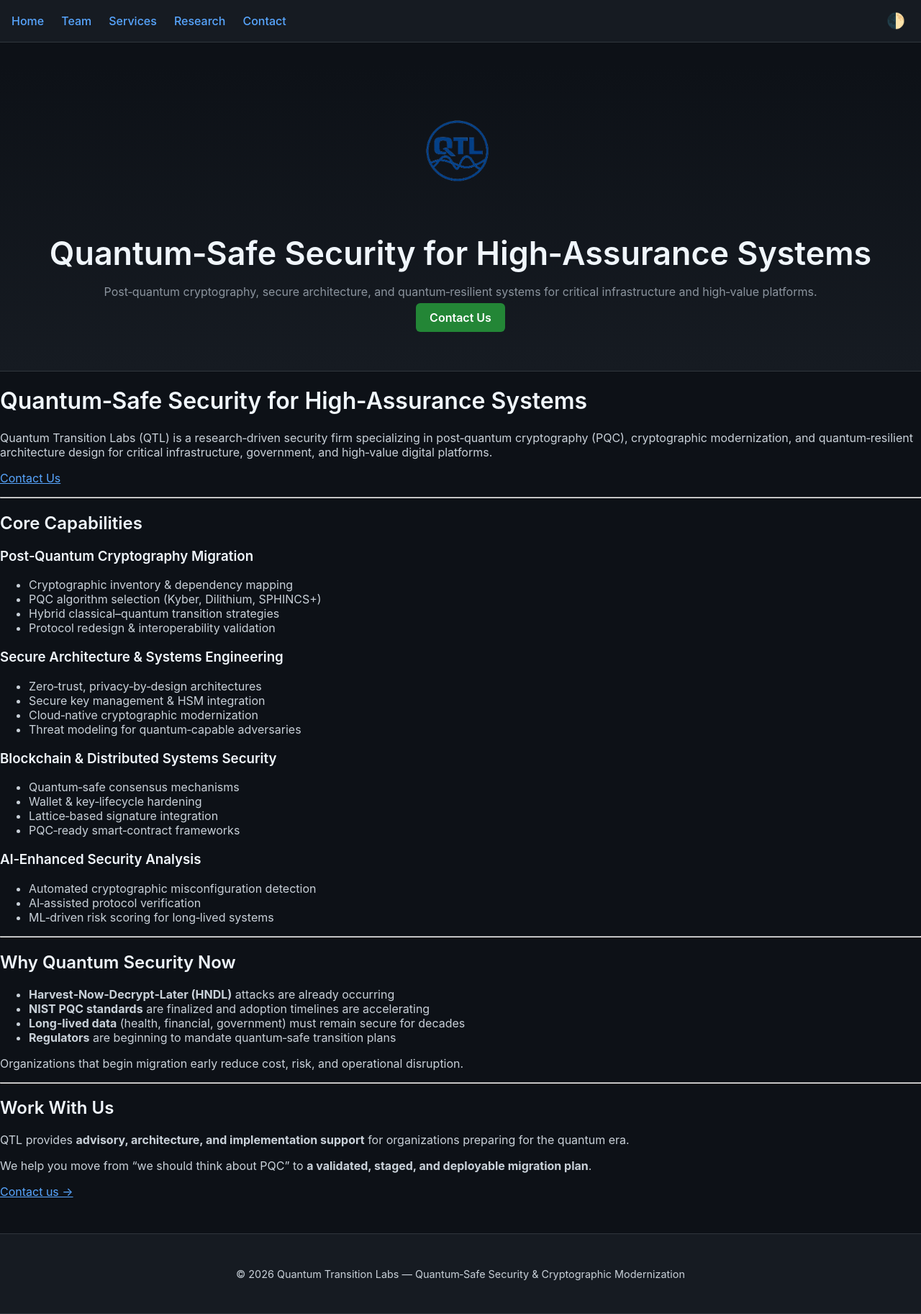
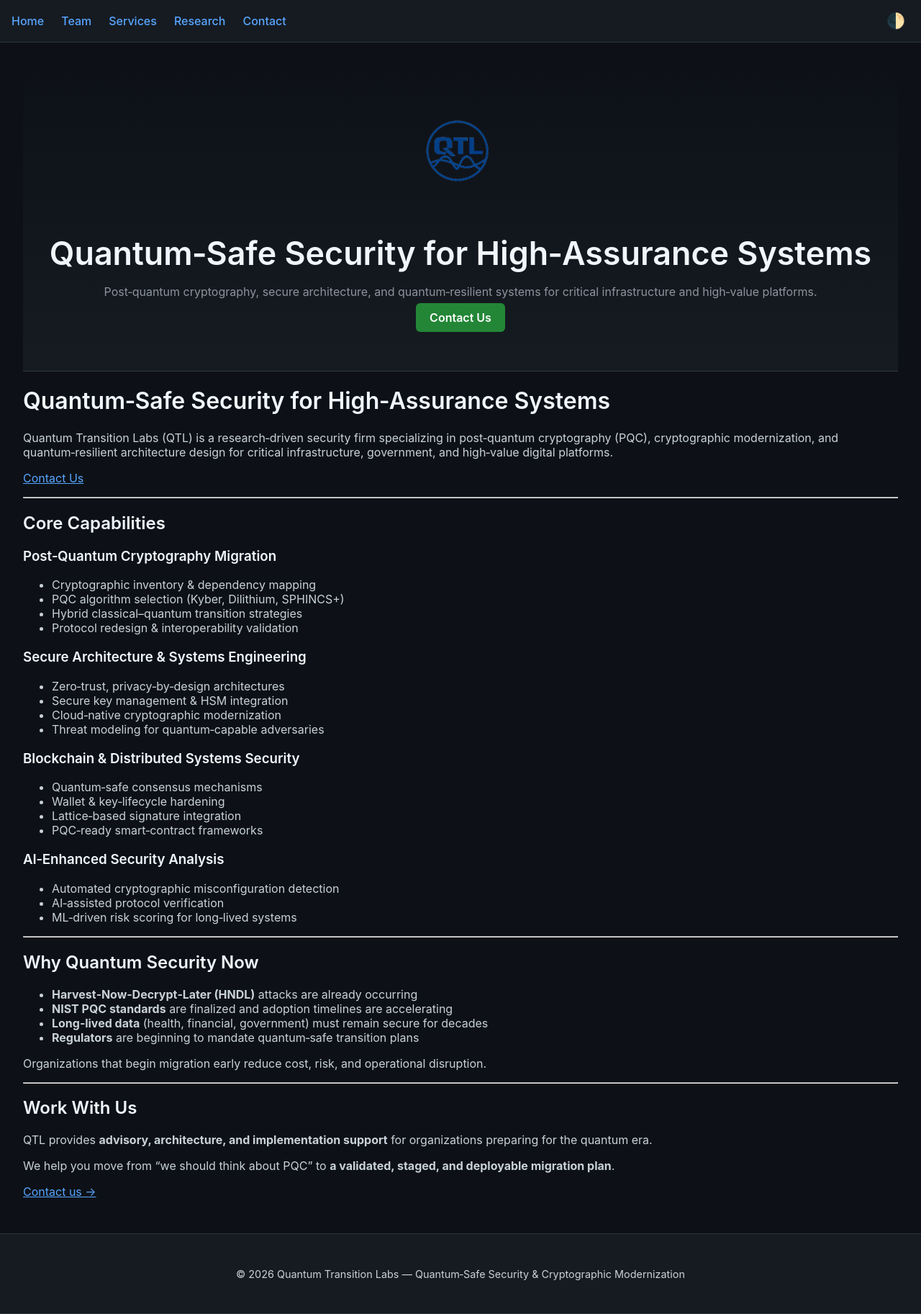
Before and after one commit to hassankhodaiemehr/qtransitionlabs, a Jekyll site: the page built from index.md, in a window 1280 px wide. Shown: the whole page at 72% size. Built offline with Jekyll 4.4.1, drawn with Linux system fonts in a browser that asks for light colours.

Commit message:
Adjust global layout styles for better responsiveness

```diff
--- a/assets/css/dark.css
+++ b/assets/css/dark.css
@@ -170,10 +170,10 @@ body.light-mode .theme-toggle {
 .page-content,
 .wrapper,
 .container {
-  max-width: 100% !important;
-  width: 100% !important;
-  padding-left: 0 !important;
-  padding-right: 0 !important;
+  max-width: 95% !important;
+  width: 95% !important;
+  padding-left: 2 !important;
+  padding-right: 2 !important;
 }
 
 /* Optional: add comfortable global page padding */
```
